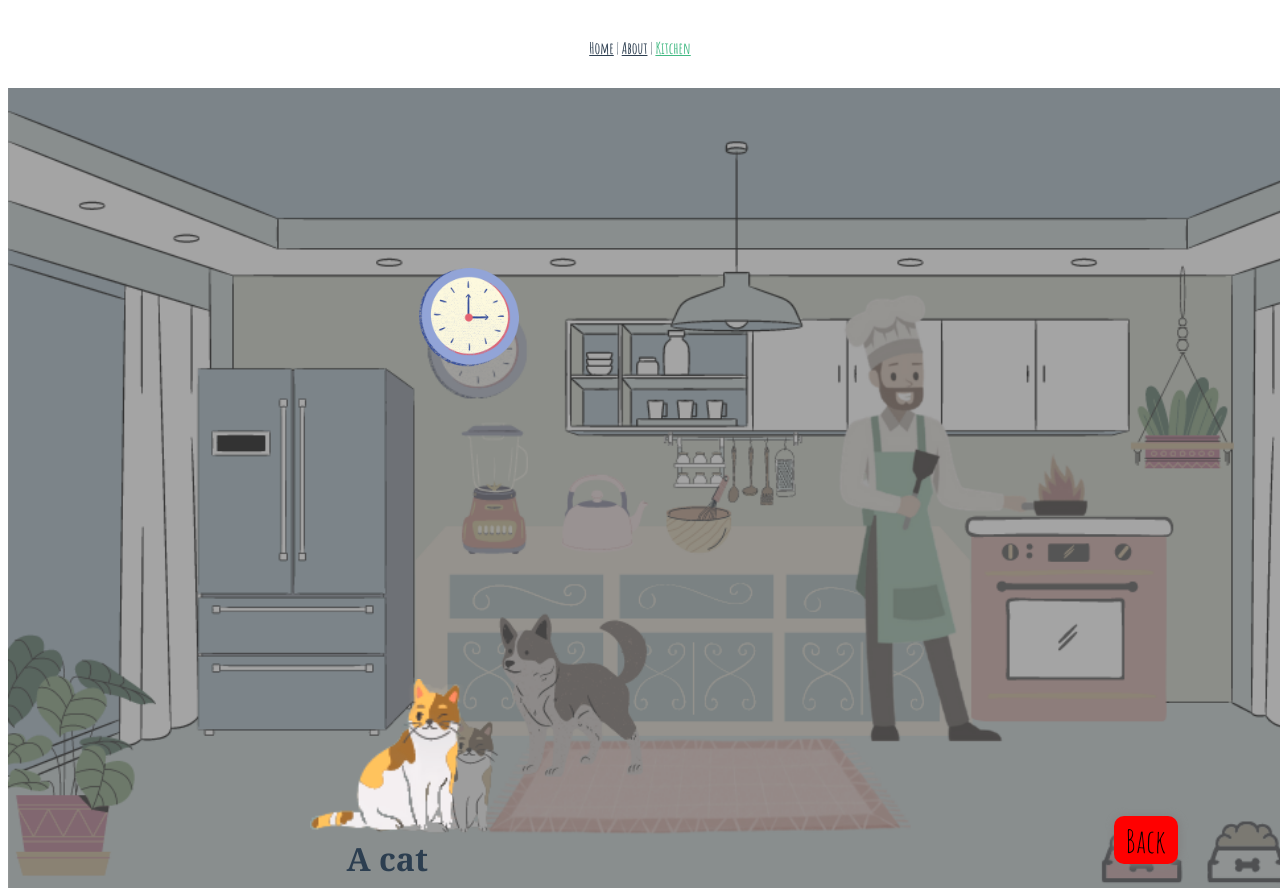
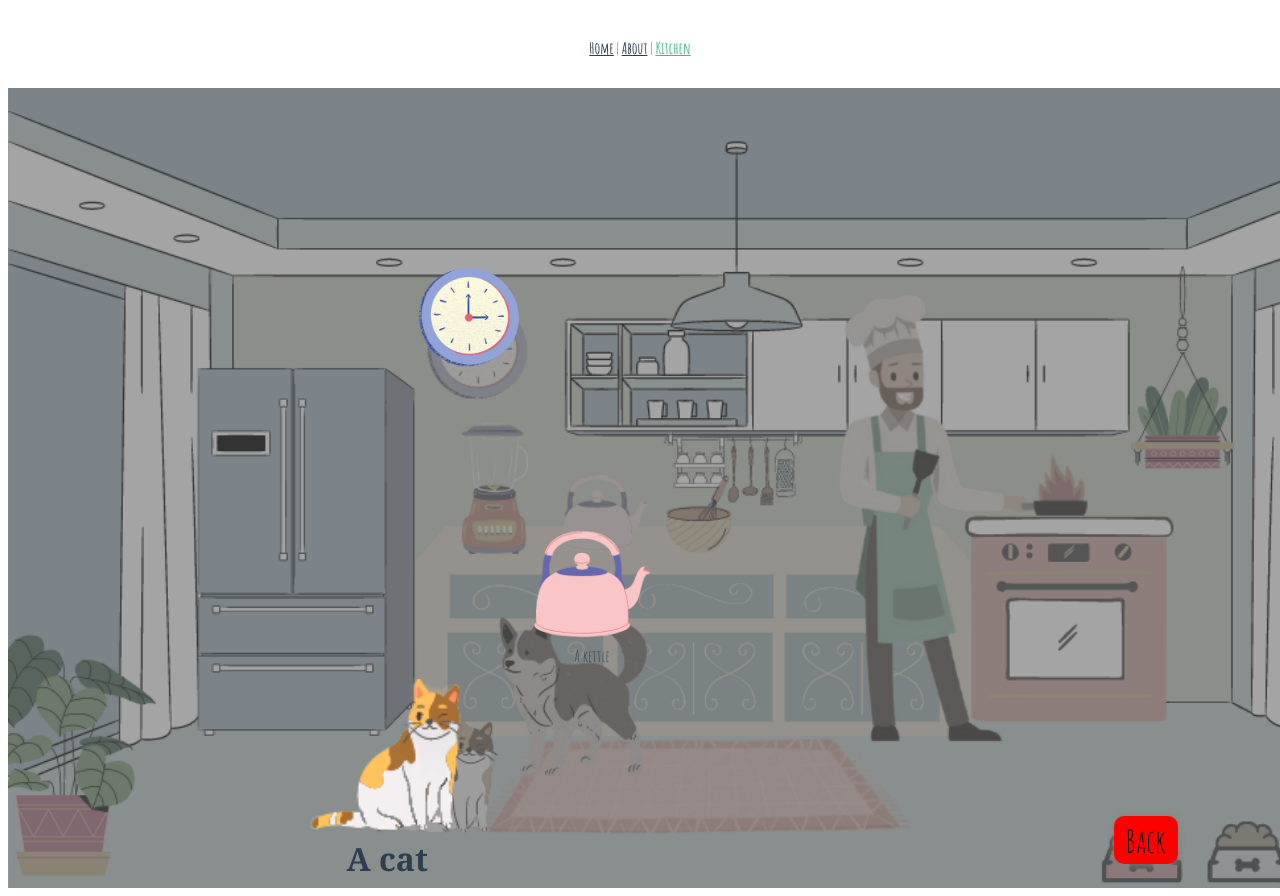
Before and after one commit to Broken-Lore/kiku-app, a Vue app: page /kitchen in a window 1280 px wide. Both pictures are taken after a click on the button "Play". Built offline with nearby package versions, Linux system fonts and the light colour scheme.

Commit message:
new sound object kettle added

```diff
--- a/src/components/Kitchen.vue
+++ b/src/components/Kitchen.vue
@@ -22,13 +22,27 @@
     <!-- Sound object  -->
     <figure class="cat">
       <img
-        @click="play"
+        @click="playCat"
         class="img-cat"
         v-if="state === true"
         src="../assets/img/cat.png"
       />
       <figcaption v-if="state === true" class="cat-name">
         A cat
+      </figcaption>
+    </figure>
+    <!-- Sound object  -->
+
+<!-- Sound object  -->
+    <figure class="kettle">
+      <img
+        @click="playKettle"
+        class="img-kettle"
+        v-if="state === true"
+        src="../assets/img/kettle.png"
+      />
+      <figcaption v-if="state === true" class="kettle-name">
+        A kettle
       </figcaption>
     </figure>
     <!-- Sound object  -->
@@ -48,17 +62,12 @@
     >
       Back
     </button>
-
-
   </div>
 </template>
 
-
-
 <script>
-
 import catSfx from "../assets/sound/kitty.wav";
-
+import kettleSfx from "../assets/sound/kettle.mp3";
 
 export default {
   data() {
@@ -72,14 +81,15 @@ export default {
       this.state = !this.state;
       console.log(this.state);
     },
-    play(){
-      let cat = new Audio(catSfx)
-
-
-      cat.play()
-    }
+    playCat() {
+      let cat = new Audio(catSfx);
+      cat.play();
+    },
+     playKettle() {
+      let kettle = new Audio(kettleSfx);
+      kettle.play();
+    },
   },
-
 };
 </script>
 
@@ -107,8 +117,7 @@ export default {
   min-height: 15vw;
 }
 
-.img-cat{
-
+.img-cat {
   width: 12vw;
   height: 12vw;
 }
@@ -126,7 +135,17 @@ export default {
   top: 22.5%;
   left: 32.5%;
 }
-
+.kettle {
+  position: absolute;
+  left: 38vw;
+  top: 33vw;
+  /* min-width: 15vw;
+  min-height: 15vw; */
+}
+.img-kettle {
+  width: 9vw;
+  height: auto;
+}
 .btn-play {
   font-family: "Amatic SC", cursive;
   font-size: 5rem;
```
Also changed, not shown: src/assets/img/kettle.png (added), 1 other file (tests, documents, lock files or other folders).
